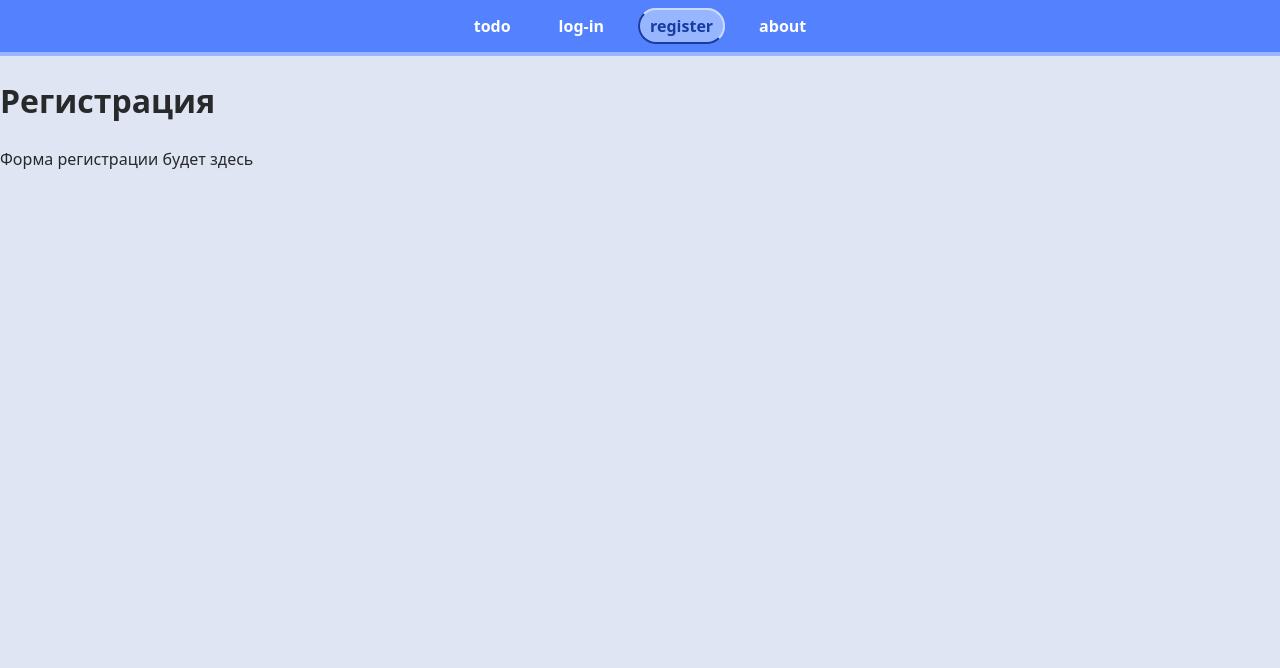
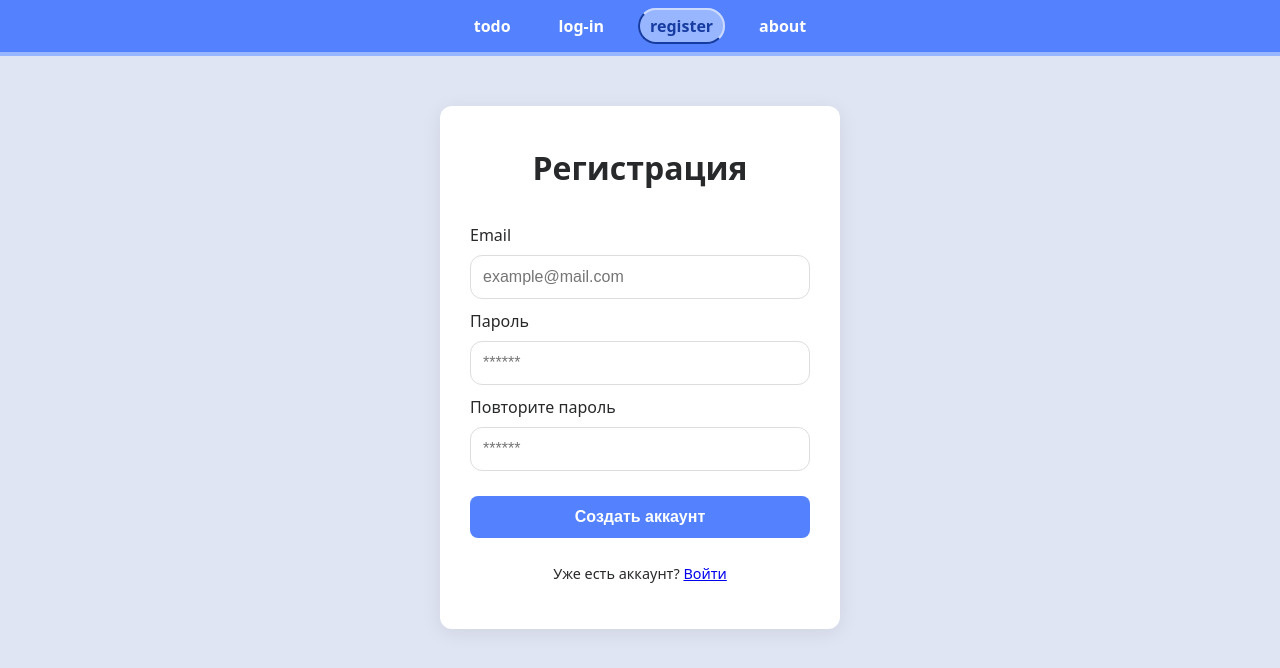
Before and after one commit to GreyFW/todo-vue, a Vue app: page /register in a window 1280 px wide. Shown: the top 668 px of the page. Built offline with nearby package versions, Linux system fonts and the light colour scheme.

Commit message:
созданы страницы логин и регистрация (не заглушки)

```diff
--- a/src/pages/LoginPage.vue
+++ b/src/pages/LoginPage.vue
@@ -1,6 +1,94 @@
+<script setup>
+import { ref } from 'vue'
+import { useUserStore } from '../stores/user'
+import { useRouter } from 'vue-router'
+
+const userStore = useUserStore()
+const router = useRouter()
+
+const email = ref('')
+const password = ref('')
+const errorMsg = ref('')
+
+function handleLogin() {
+  errorMsg.value = ''
+
+  try {
+    userStore.login(email.value, password.value)
+    // Если всё успешно — идем на главную
+    router.push('/')
+  } catch (e) {
+    errorMsg.value = e.message
+  }
+}
+</script>
+
 <template>
-  <div class="auth-page">
+  <div class="auth-container">
     <h1>Вход</h1>
-    <p>Форма входа будет здесь</p>
+    <form @submit.prevent="handleLogin" class="auth-form">
+
+      <input v-model="email" type="email" placeholder="email" required />
+
+      <input v-model="password" type="password" placeholder="пароль" required />
+
+      <p v-if="errorMsg" class="error">{{ errorMsg }}</p>
+
+      <button type="submit" class="btn-auth">Войти</button>
+
+      <p class="link-text">
+        Нет аккаунта? <router-link to="/register">Зарегистрироваться</router-link>
+      </p>
+    </form>
   </div>
 </template>
+
+<style scoped>
+.auth-container {
+  max-width: 400px;
+  margin: 50px auto;
+  padding: 30px;
+  background: #fff;
+  border-radius: 12px;
+  box-shadow: 0 4px 20px rgba(0,0,0,0.08);
+  text-align: center;
+}
+.auth-container h1 {
+  margin-top: 0px;
+  margin-bottom: 0px;
+}
+.auth-form {
+  display: flex;
+  flex-direction: column;
+  gap: 15px;
+  margin-top: 20px;
+}
+input {
+  padding: 12px;
+  border: 1px solid #ddd;
+  border-radius: 8px;
+  font-size: 16px;
+}
+.btn-auth {
+  background-color: #5482ff;
+  color: white;
+  padding: 12px;
+  border: none;
+  border-radius: 8px;
+  cursor: pointer;
+  font-weight: bold;
+  font-size: 16px;
+  transition: background 0.2s;
+}
+.btn-auth:hover {
+  background-color: #3a63d1;
+}
+.error {
+  color: #e74c3c;
+  font-size: 0.9rem;
+}
+.link-text {
+  margin-top: 10px;
+  font-size: 0.9rem;
+}
+</style>
--- a/src/pages/RegisterPage.vue
+++ b/src/pages/RegisterPage.vue
@@ -1,6 +1,142 @@
+<script setup>
+import { ref } from 'vue'
+import { useUserStore } from '../stores/user'
+import { useRouter } from 'vue-router'
+
+const userStore = useUserStore()
+const router = useRouter()
+
+const email = ref('')
+const password = ref('')
+const confirmPassword = ref('')
+const errorMsg = ref('')
+
+function handleRegister() {
+    errorMsg.value = ''
+
+    // Простая валидация
+    if (!email.value || !password.value) {
+        errorMsg.value = 'Заполните все поля'
+        return
+    }
+    if (password.value.length < 4) {
+        errorMsg.value = 'Пароль слишком короткий'
+        return
+    }
+    if (password.value !== confirmPassword.value) {
+        errorMsg.value = 'Пароли не совпадают'
+        return
+    }
+
+    try {
+        // Вызываем метод стора
+        userStore.register(email.value, password.value)
+        // Если ок — отправляем на логин
+        router.push('/login')
+    } catch (e) {
+        errorMsg.value = e.message
+    }
+}
+</script>
+
 <template>
-  <div class="auth-page">
-    <h1>Регистрация</h1>
-    <p>Форма регистрации будет здесь</p>
-  </div>
+    <div class="auth-container">
+        <h1>Регистрация</h1>
+        <form @submit.prevent="handleRegister" class="auth-form">
+
+            <div class="inputs-required">
+                <div class="label-plus-input">
+                    <label>Email</label>
+                    <input v-model="email" type="email" placeholder="example@mail.com" required />
+                </div>
+
+                <div class="label-plus-input">
+                    <label>Пароль</label>
+                    <input v-model="password" type="password" placeholder="******" required />
+                </div>
+
+                <div class="label-plus-input">
+                    <label>Повторите пароль</label>
+                    <input v-model="confirmPassword" type="password" placeholder="******" required />
+                </div>
+            </div>
+
+            <p v-if="errorMsg" class="error">{{ errorMsg }}</p>
+            <button type="submit" class="btn-auth">Создать аккаунт</button>
+            <p class="link-text">
+                Уже есть аккаунт? <router-link to="/login">Войти</router-link>
+            </p>
+        </form>
+    </div>
 </template>
+
+<style scoped>
+.auth-container {
+    max-width: 400px;
+    margin: 50px auto;
+    padding: 30px;
+    background: #fff;
+    border-radius: 12px;
+    box-shadow: 0 4px 20px rgba(0, 0, 0, 0.08);
+    text-align: center;
+}
+
+.auth-container h1 {
+    margin-top: 8px;
+}
+
+.auth-form {
+    display: flex;
+    flex-direction: column;
+    gap: 15px;
+    margin-top: 20px;
+}
+
+input {
+    padding: 12px;
+    border: 1px solid #ddd;
+    border-radius: 12px;
+    font-size: 16px;
+}
+
+.btn-auth {
+    background-color: #5482ff;
+    color: white;
+    padding: 12px;
+    border: none;
+    border-radius: 8px;
+    cursor: pointer;
+    font-weight: bold;
+    font-size: 16px;
+    transition: background 0.2s;
+}
+
+.btn-auth:hover {
+    background-color: #3a63d1;
+}
+
+.error {
+    color: #e74c3c;
+    font-size: 0.9rem;
+}
+
+.link-text {
+    margin-top: 10px;
+    font-size: 0.9rem;
+}
+
+.label-plus-input {
+    display: flex;
+    margin: 10px 0px 10px 0px;
+    flex-direction: column;
+    align-items: flex-start;
+    width: 100%;
+}
+.label-plus-input label {
+  margin-bottom: 8px;
+}
+.label-plus-input input {
+    width: 100%;
+    box-sizing: border-box;
+}
+</style>
```
